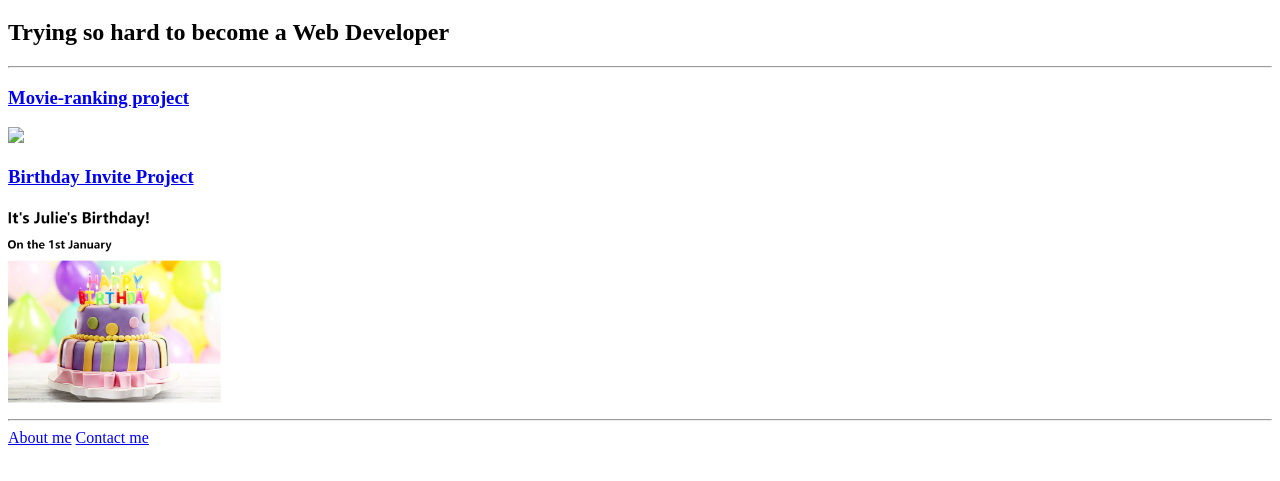
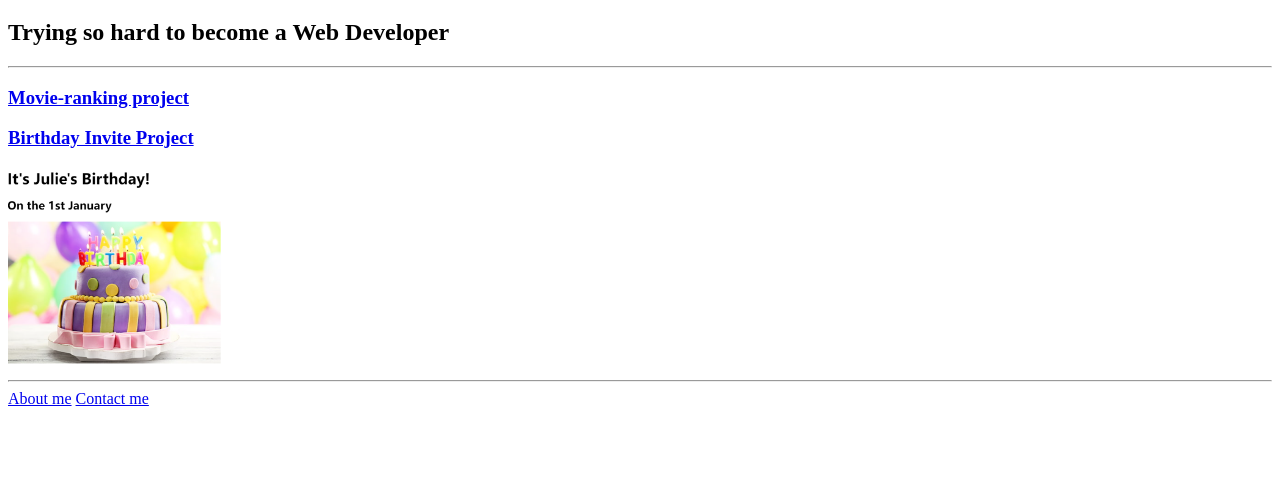
Before and after one commit to ellen-95/html-portfolio, a plain HTML site: page index.html in a window 1280 px wide. Shown: the part 61-542 px from the top of the page. Drawn offline with Linux system fonts and the light colour scheme.

Commit message:
Update index.html

```diff
--- a/index.html
+++ b/index.html
@@ -25,7 +25,6 @@ https://developer.mozilla.org/en-US/docs/Web/HTML/Element/img#attr-height -->
     <h2>Trying so hard to become a Web Developer</h2>
     <hr />
     <h3><a href="./public/movie-ranking.html">Movie-ranking project</a></h3>
-    <img src="./assets/images/movie-ranking.png/" height="200">
     <h3><a href="./public/birthday-invite.html">Birthday Invite Project</a></h3>
     <img src="./assets/images/birthday-invite.png" height="200">
     <hr />
```
